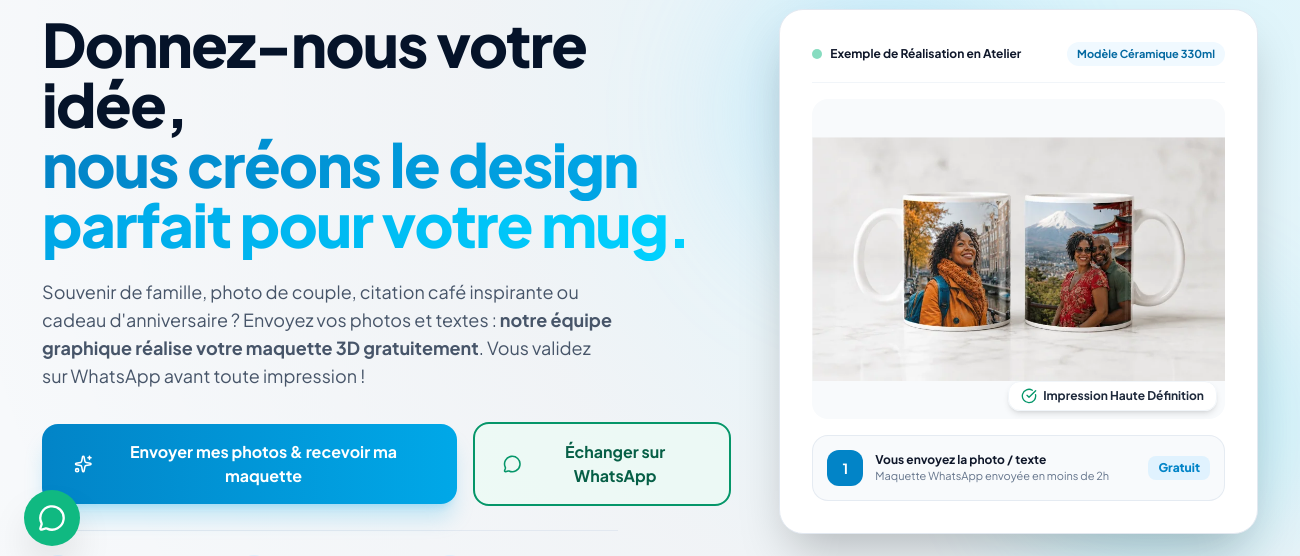
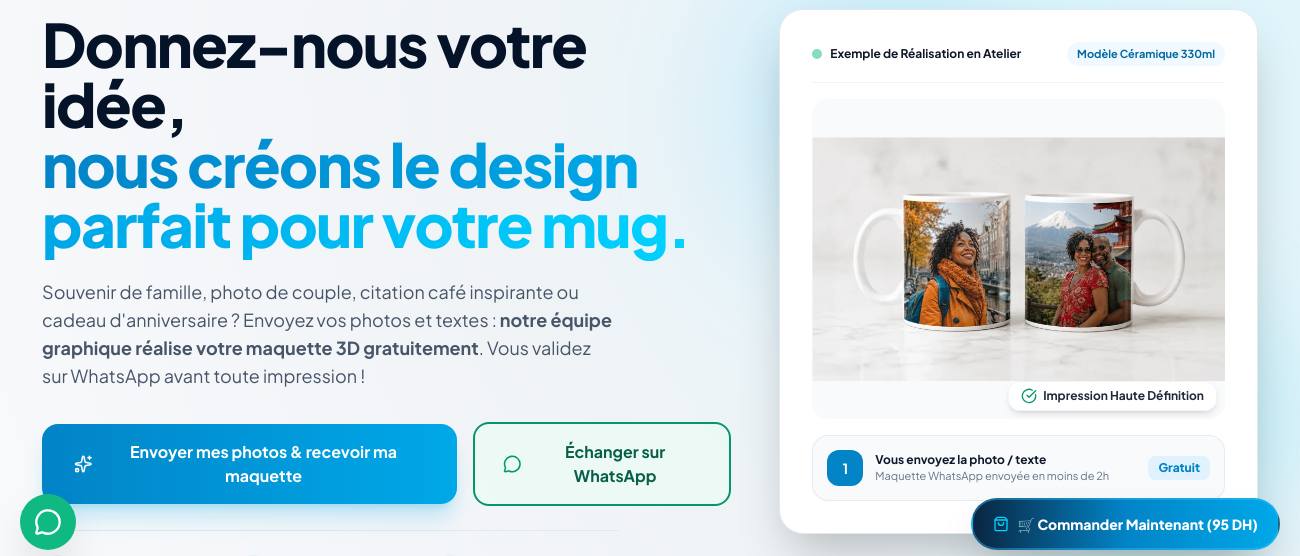
Before and after one commit to AEgunz/nafas-landingpage, an Electron app: page mugs.html in a window 1300 px wide. Shown: the part 230-786 px from the top of the page. Drawn offline with nearby package versions, Linux system fonts and the light colour scheme; a web font is replaced by a local one.

Commit message:
Add sticky floating Commander CTA button at bottom right

```diff
--- a/mugs.html
+++ b/mugs.html
@@ -807,9 +807,16 @@
     </div>
   </section>
 
-  <!-- Sticky WhatsApp Floating Button (Simple Icon) -->
-  <a href="https://wa.me/212600000000?text=Bonjour%20shrishop.online!%20Je%20souhaite%20cr%C3%A9er%20un%20mug%20personnalis%C3%A9" target="_blank" class="fixed bottom-6 left-6 z-50 bg-emerald-500 hover:bg-emerald-600 text-white w-14 h-14 rounded-full shadow-2xl flex items-center justify-center transition-transform hover:scale-110 pulse-glow" title="WhatsApp">
+  <!-- Sticky Floating Action Buttons -->
+  <!-- Left: Floating WhatsApp Circle Icon -->
+  <a href="https://wa.me/212600000000?text=Bonjour%20shrishop.online!%20Je%20souhaite%20cr%C3%A9er%20un%20mug%20personnalis%C3%A9" target="_blank" class="fixed bottom-5 left-5 z-50 bg-emerald-500 hover:bg-emerald-600 text-white w-14 h-14 rounded-full shadow-2xl flex items-center justify-center transition-transform hover:scale-110 pulse-glow" title="WhatsApp Direct">
     <i data-lucide="message-circle" class="w-7 h-7"></i>
+  </a>
+
+  <!-- Right: Floating Sticky Commander CTA Button -->
+  <a href="#formulaire-commande" class="fixed bottom-5 right-5 z-50 bg-gradient-to-r from-brand-800 via-brand-600 to-brand-500 hover:from-brand-900 hover:to-brand-600 text-white px-5 py-3.5 rounded-full font-black text-xs sm:text-sm shadow-2xl flex items-center gap-2 transition-transform hover:scale-105 border-2 border-brand-400/40 pulse-glow">
+    <i data-lucide="shopping-bag" class="w-4 h-4 text-accent-cyan"></i>
+    <span>🛒 Commander Maintenant (95 DH)</span>
   </a>
 
   <!-- Success Modal for Cash on Delivery Orders -->
```
Also changed, not shown: public/mugs.html (+9 -2 lines).
